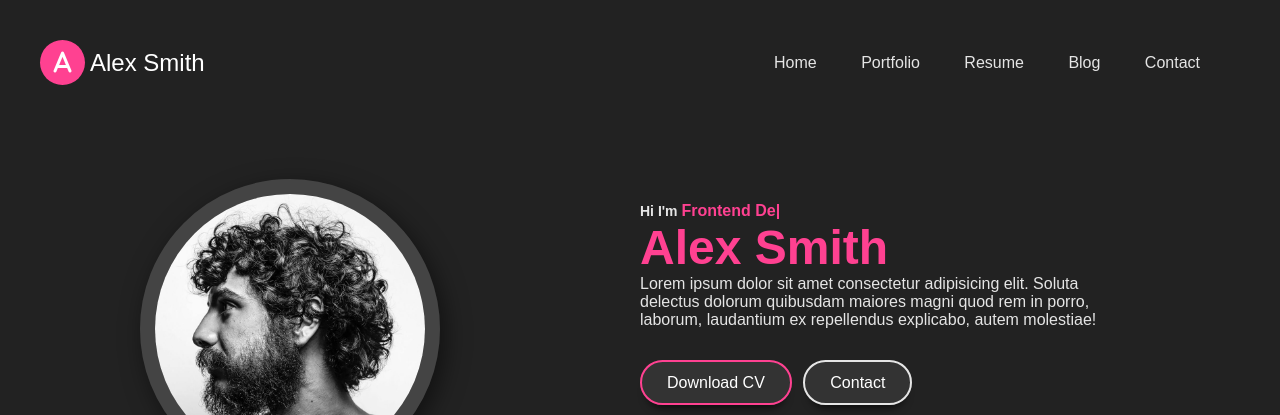
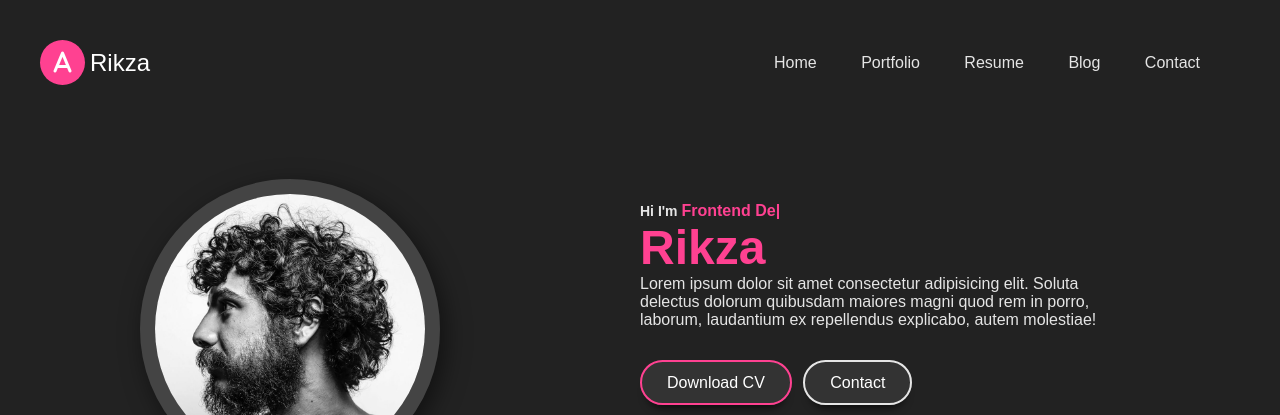
Before and after one commit to long-life-learner/long-life-learner.github.io, a plain HTML site: page index.html in a window 1280 px wide. Shown: the top 415 px of the page. Drawn offline with nearby package versions, Linux system fonts and the light colour scheme.

Commit message:
mengubah nama revisi

```diff
--- a/index.html
+++ b/index.html
@@ -15,7 +15,7 @@
             <header>
                 <div class="logo">
                     <i class="fa-solid fa-a"></i>
-                    <div class="logo-text">Alex Smith</div>
+                    <div class="logo-text">Rikza</div>
                 </div>
                 <nav>
                     <div class="togglebtn">
@@ -38,7 +38,7 @@
                  </div>
                  <div class="hero-text">
                     <h5>Hi I'm <span class="input">Frontend Developer</span></h5>
-                    <h1>Alex Smith</h1>
+                    <h1>Rikza</h1>
                     <p> Lorem ipsum dolor sit amet consectetur adipisicing elit. Soluta delectus dolorum
                         quibusdam maiores magni quod rem in porro, laborum, laudantium ex repellendus explicabo,
                         autem molestiae!
```
